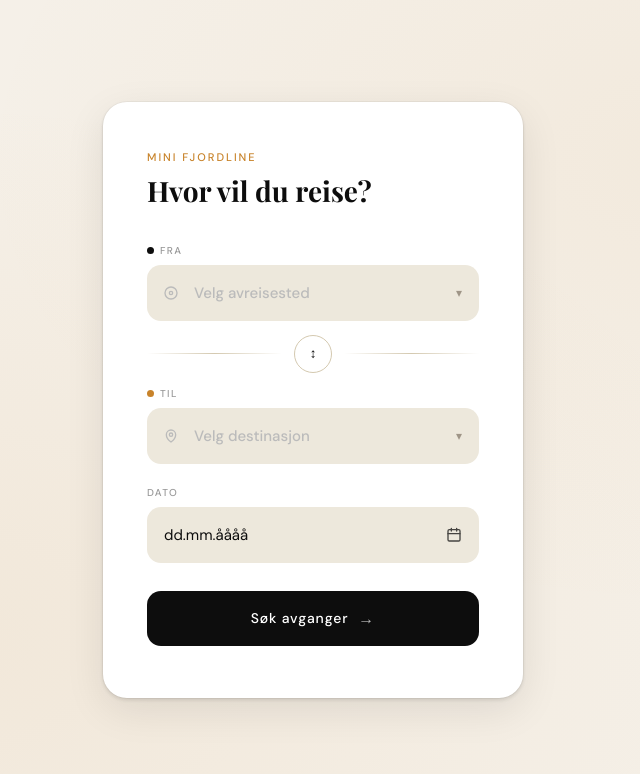
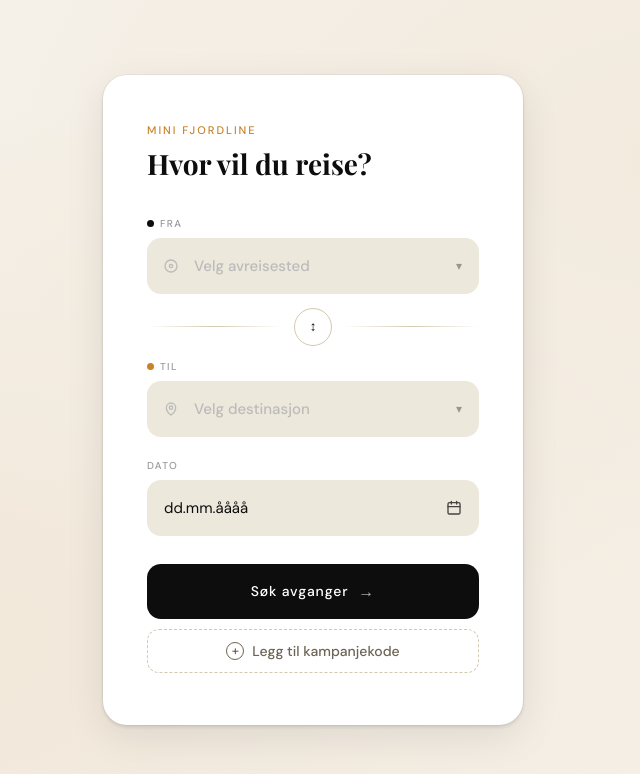
Before and after one commit to HanneAga/mini-fjordline, a Next.js app: page / in a window 1280 px wide. Shown: the top 774 px of the page, without its empty margins (327-967 px from the left). Built offline with nearby package versions, Linux system fonts and the light colour scheme; a web font is replaced by a local one.

Commit message:
feat: added campaign code

```diff
--- a/src/app/page.module.css
+++ b/src/app/page.module.css
@@ -384,6 +384,84 @@
   font-size: 16px;
 }
 
+.promoButton {
+  margin-top: 10px;
+  width: 100%;
+  padding: 12px 14px;
+  border: 1px dashed var(--sand);
+  border-radius: 12px;
+  background: #fff;
+  color: #6d6456;
+  font-size: 14px;
+  font-weight: 500;
+  display: flex;
+  align-items: center;
+  justify-content: center;
+  gap: 8px;
+  cursor: pointer;
+  transition: border-color 0.2s, color 0.2s, background 0.2s;
+}
+
+.promoButton:hover {
+  border-color: var(--amber);
+  color: var(--ink);
+  background: #fff8f0;
+}
+
+.plusIcon {
+  width: 18px;
+  height: 18px;
+  border: 1px solid currentColor;
+  border-radius: 50%;
+  display: inline-flex;
+  align-items: center;
+  justify-content: center;
+  font-size: 13px;
+  line-height: 1;
+}
+
+.promoSuccess {
+  margin-top: 8px;
+  font-size: 13px;
+  color: #5e7753;
+}
+
+.promoInput {
+  margin-top: 4px;
+}
+
+.promoError {
+  margin: 8px 0 0;
+  font-size: 13px;
+  color: #b24747;
+}
+
+.popupActions {
+  margin-top: 16px;
+  display: flex;
+  gap: 10px;
+}
+
+.popupSecondaryButton {
+  width: 100%;
+  padding: 12px;
+  border: 1px solid var(--sand);
+  border-radius: 12px;
+  background: #fff;
+  color: #6d6456;
+  font-size: 14px;
+  font-weight: 600;
+  letter-spacing: 0.04em;
+  cursor: pointer;
+  transition: border-color 0.2s, color 0.2s, background 0.2s;
+}
+
+.popupSecondaryButton:hover {
+  border-color: var(--amber);
+  color: var(--ink);
+  background: #fff8f0;
+}
+
 .popupOverlay {
   position: fixed;
   inset: 0;
--- a/src/app/page.tsx
+++ b/src/app/page.tsx
@@ -35,6 +35,10 @@ export default function Home() {
   const [from, setFrom] = useState("");
   const [to, setTo] = useState("");
   const [date, setDate] = useState("");
+  const [promoCode, setPromoCode] = useState("");
+  const [promoError, setPromoError] = useState("");
+  const [showPromoPopup, setShowPromoPopup] = useState(false);
+  const [promoApplied, setPromoApplied] = useState(false);
   const [showFromMenu, setShowFromMenu] = useState(false);
   const [showToMenu, setShowToMenu] = useState(false);
   const [showCalendar, setShowCalendar] = useState(false);
@@ -98,7 +102,28 @@ export default function Home() {
       date,
     });
 
+    if (promoApplied) {
+      params.append("promo", "1");
+    }
+
     router.push(`/results?${params.toString()}`);
+  };
+
+  const handleOpenPromoPopup = () => {
+    setPromoError("");
+    setShowPromoPopup(true);
+  };
+
+  const handleApplyPromoCode = () => {
+    if (promoCode.trim() === "ansett Hanne") {
+      setPromoApplied(true);
+      setPromoError("");
+      setShowPromoPopup(false);
+      return;
+    }
+
+    setPromoApplied(false);
+    setPromoError("Ugyldig kampanjekode. Prøv igjen.");
   };
 
   return (
@@ -327,8 +352,48 @@ export default function Home() {
             Søk avganger
             <span className={styles.arrow}>→</span>
           </button>
+
+          <button type="button" className={styles.promoButton} onClick={handleOpenPromoPopup}>
+            <span className={styles.plusIcon}>+</span>
+            Legg til kampanjekode
+          </button>
+          {promoApplied && <p className={styles.promoSuccess}>Kampanjekode aktivert.</p>}
         </form>
       </section>
+
+      {showPromoPopup && (
+        <div className={styles.popupOverlay} role="dialog" aria-modal="true" aria-labelledby="promo-title">
+          <div className={styles.popup}>
+            <p className={styles.popupEyebrow}>Mini fjordline</p>
+            <h2 id="promo-title" className={styles.popupTitle}>Legg til kampanjekode</h2>
+            <p className={styles.popupText}>Skriv inn kampanjekoden din.</p>
+            <input
+              type="text"
+              value={promoCode}
+              onChange={(event) => setPromoCode(event.target.value)}
+              placeholder="ansett Hanne"
+              className={styles.promoInput}
+            />
+            {promoError && <p className={styles.promoError}>{promoError}</p>}
+            <div className={styles.popupActions}>
+              <button
+                type="button"
+                className={styles.popupSecondaryButton}
+                onClick={() => setShowPromoPopup(false)}
+              >
+                Avbryt
+              </button>
+              <button
+                type="button"
+                className={styles.popupButton}
+                onClick={handleApplyPromoCode}
+              >
+                Bruk kode
+              </button>
+            </div>
+          </div>
+        </div>
+      )}
 
       {showValidationPopup && (
         <div className={styles.popupOverlay} role="dialog" aria-modal="true" aria-labelledby="validation-title">
```
Also changed, not shown: src/app/results/page.tsx (+7 -2 lines), src/app/summary/page.tsx (+5 -2 lines).
